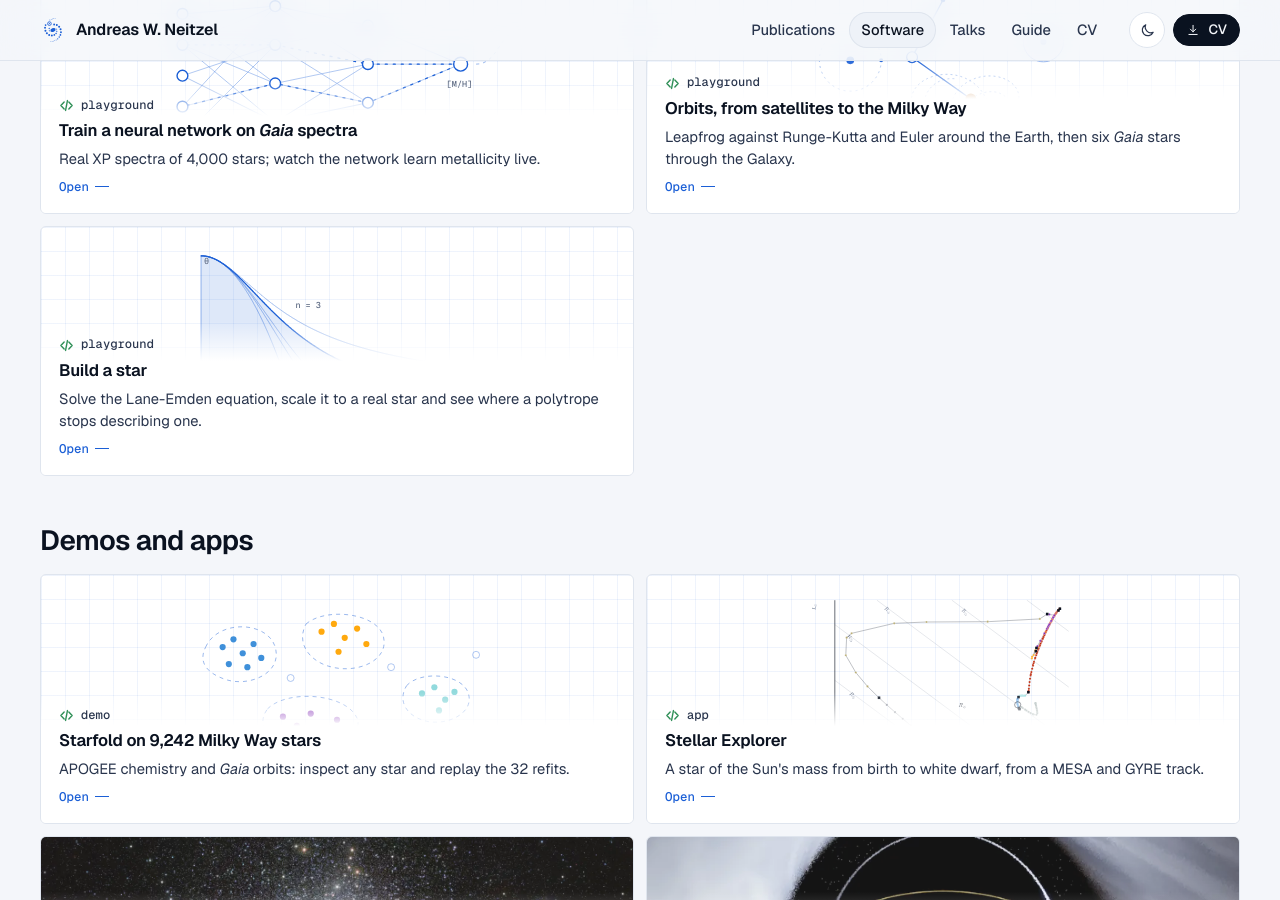
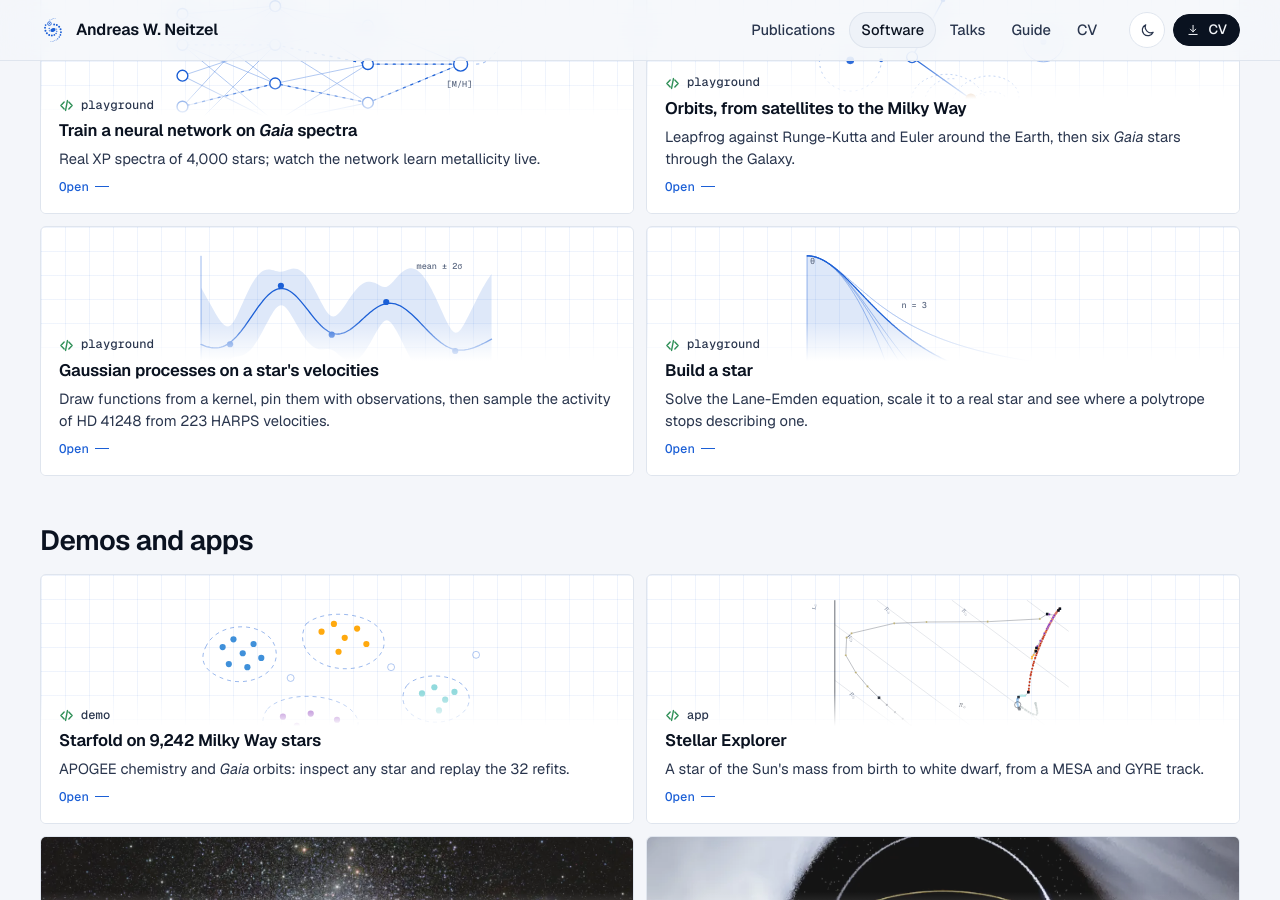
Before and after one commit to AndreasWNeitzel/AndreasWNeitzel.github.io, a Jekyll site: the page built from _pages/software.md, in a window 1280 px wide and 900 px high, scrolled down 342 px. Built offline with Jekyll 4.4.1, drawn with Linux system fonts in a browser that asks for light colours.

Commit message:
Add the Gaussian-process card to the playgrounds and the home band

```diff
--- a/_data/home.yml
+++ b/_data/home.yml
@@ -194,6 +194,11 @@ band:
     label: playground
     url: /playground/polytropes/
     art: polytrope
+  - title: Gaussian processes on a star's velocities
+    tag: software
+    label: playground
+    url: /playground/gaussian-processes/
+    art: gp
   - title: What Gaia measures
     tag: guide
     label: guide
--- a/_pages/software.md
+++ b/_pages/software.md
@@ -20,6 +20,10 @@ extra_links:
     <a class="card" href="{{ '/playground/orbits/' | relative_url }}" data-spotlight>
       <div class="media art">{% include figures/art-orbit.svg %}</div>
       <div class="card-body"><span class="tag tag--software">playground</span><h3>Orbits, from satellites to the Milky Way</h3><p>Leapfrog against Runge-Kutta and Euler around the Earth, then six <i>Gaia</i> stars through the Galaxy.</p><span class="go">Open</span></div>
+    </a>
+    <a class="card" href="{{ '/playground/gaussian-processes/' | relative_url }}" data-spotlight>
+      <div class="media art">{% include figures/art-gp.svg %}</div>
+      <div class="card-body"><span class="tag tag--software">playground</span><h3>Gaussian processes on a star's velocities</h3><p>Draw functions from a kernel, pin them with observations, then sample the activity of HD 41248 from 223 HARPS velocities.</p><span class="go">Open</span></div>
     </a>
     <a class="card" href="{{ '/playground/polytropes/' | relative_url }}" data-spotlight>
       <div class="media art">{% include figures/art-polytrope.svg %}</div>
--- a/llms.txt
+++ b/llms.txt
@@ -11,6 +11,7 @@
 - [Software and demos](https://andreaswneitzel.github.io/software/): Starfold, Stellar Explorer, Tellurion and the demos
 - [Neural-network playground](https://andreaswneitzel.github.io/playground/neural-network/): a small network trained in the browser on Gaia DR3 XP spectra (teaching demo)
 - [Orbits playground](https://andreaswneitzel.github.io/playground/orbits/): leapfrog, Runge-Kutta and Euler integrators around the Earth (Molniya and geostationary satellites with ground-station visibility) and in MWPotential2014 for six Gaia DR3 stars
+- [Gaussian-process playground](https://andreaswneitzel.github.io/playground/gaussian-processes/): kernels, conditioning and the marginal likelihood, then a quasi-periodic Gaussian process with jitter sampled by Metropolis on the 223 HARPS velocities of HD 41248 (Jenkins and Tuomi 2014)
 - [Polytrope playground](https://andreaswneitzel.github.io/playground/polytropes/): Lane-Emden solved in the browser, scaled to the Sun, 61 Virginis and GJ 504, compared with a MESA profile
 - [Starfold held-out benchmark](https://andreaswneitzel.github.io/software/starfold-benchmark/): the ten-table benchmark, including the two held-out tables it lost
 - [Talks and posters](https://andreaswneitzel.github.io/talks/): international and national talks and posters with Zenodo DOIs
```
